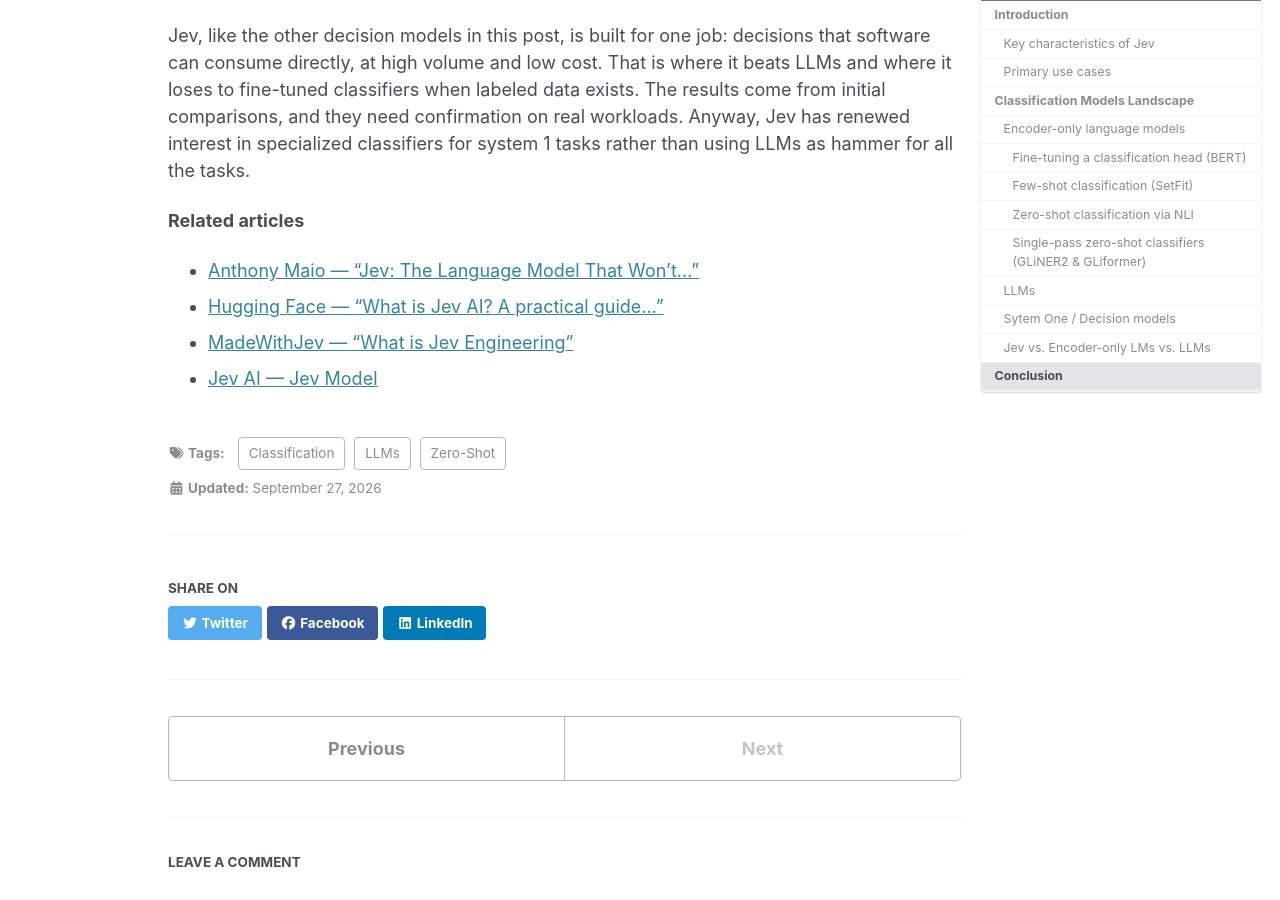
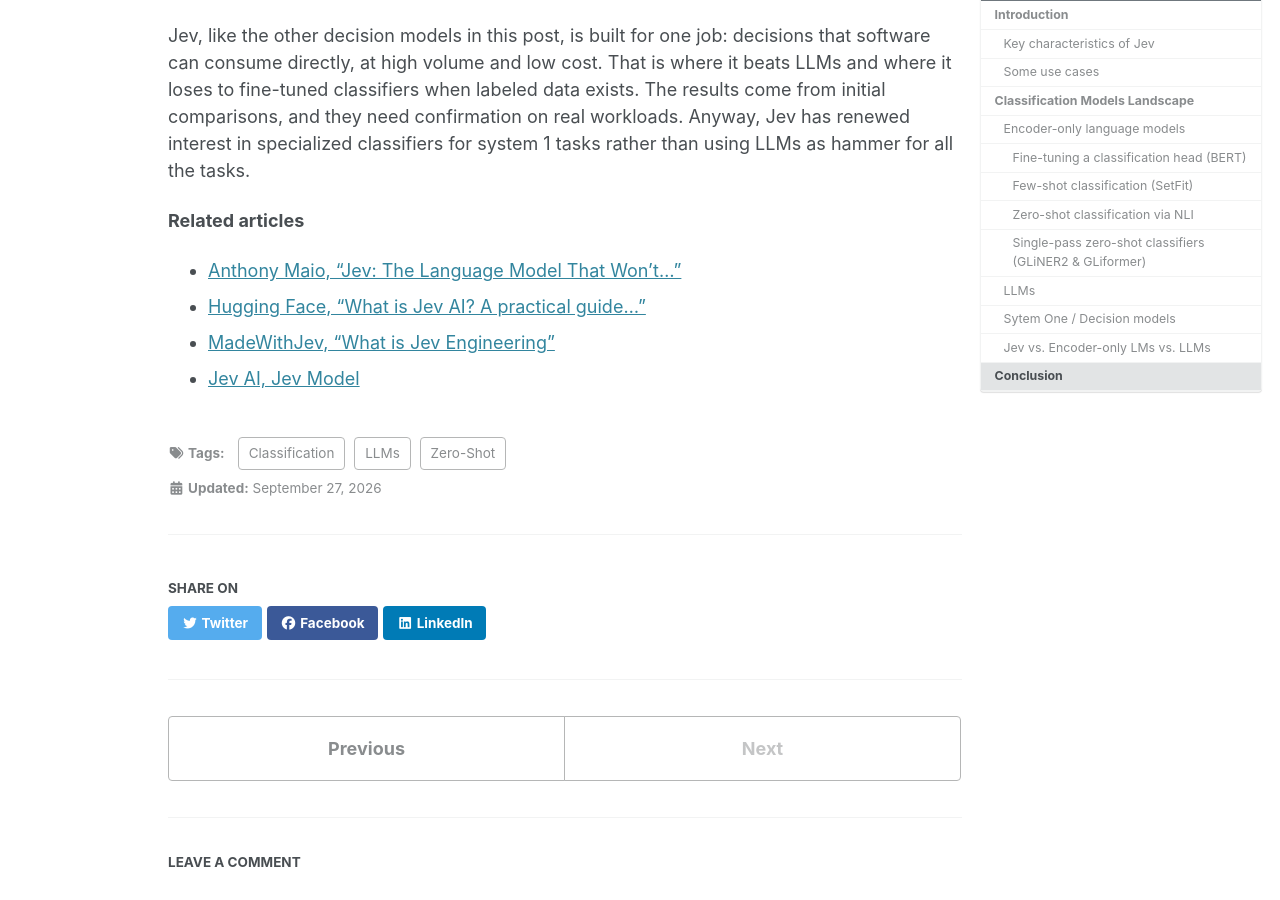
Before and after one commit to Faizan-E-Mustafa/Faizan-E-Mustafa.github.io, a Jekyll site: the page built from _posts/2026-09-27-Jev.md, in a window 1280 px wide and 900 px high, scrolled down 4533 px. Built offline with Jekyll 4.4.1, drawn with Linux system fonts in a browser that asks for light colours; cached includes are drawn as plain includes; nearby versions of some CDN libraries; some of the changed text lies outside the part shown.

Commit message:
Update location to Heidelberg and clean up Jev post

```diff
--- a/_config.yml
+++ b/_config.yml
@@ -110,7 +110,7 @@
   name             : "Faizan E Mustafa"
   avatar           :  "/images/Profile.jpg" # path of avatar image, e.g. "/assets/images/bio-photo.jpg"
   bio              : "NLP Research Engineer"
-  location         : "Stuttgart , DE"
+  location         : "Heidelberg , DE"
   email            : "faizanmustafa750@gmail.com"
   links:
     - label: "Email"
--- a/_posts/2026-09-27-Jev.md
+++ b/_posts/2026-09-27-Jev.md
@@ -22,7 +22,7 @@
 
 Jev supports three kinds of questions: Choice selects an option from a list, Score evaluates a state on a scale, and Noul determines whether a statement is true (yes/no probability). Choice and Score also return probabilities and confidence values.
 
-## Primary use cases
+## Some use cases
 
 Some of the tasks for which Jev could be used:
 
@@ -89,7 +89,7 @@
 
 **Related articles**
 
-* [Anthony Maio — "Jev: The Language Model That Won't…"](https://anthonymaio.substack.com/p/jev-the-language-model-that-wont)
-* [Hugging Face — "What is Jev AI? A practical guide…"](https://huggingface.co/blog/sora-2/what-is-jev-ai-a-practical-guide-to-system-one-and)
-* [MadeWithJev — "What is Jev Engineering"](https://madewithjev.com/what-is-jev-engineering)
-* [Jev AI — Jev Model](https://jev-ai.ai/jev-model)
+* [Anthony Maio, "Jev: The Language Model That Won't…"](https://anthonymaio.substack.com/p/jev-the-language-model-that-wont)
+* [Hugging Face, "What is Jev AI? A practical guide…"](https://huggingface.co/blog/sora-2/what-is-jev-ai-a-practical-guide-to-system-one-and)
+* [MadeWithJev, "What is Jev Engineering"](https://madewithjev.com/what-is-jev-engineering)
+* [Jev AI, Jev Model](https://jev-ai.ai/jev-model)
```
Also changed, not shown: 1 other file.
